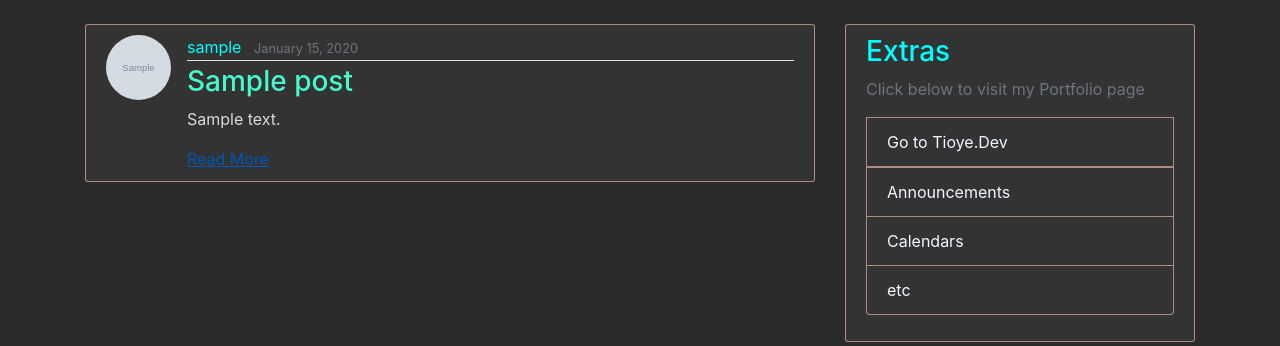
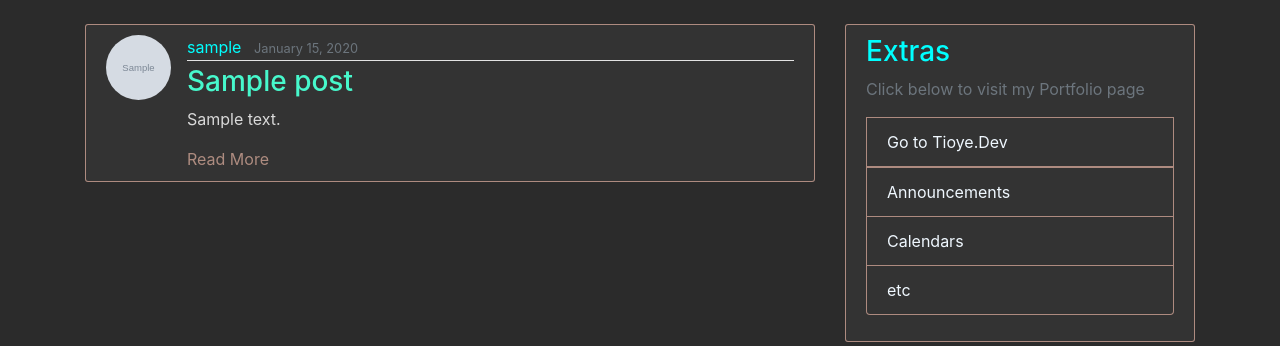
Before and after one commit to siechristian/codeniblog, a Django app: page / in a window 1280 px wide, with the pointer over the restyled element. Shown: the part 56-402 px from the top of the page. Run offline with Django 3.2, Linux system fonts and the light colour scheme; tables that the repository leaves empty hold one stand-in row (values such as "Sample post"); grey boxes marked "Sample" are stand-in pictures; some libraries are stand-ins or nearby versions.

Commit message:
link post on hover

```diff
--- a/blog/static/blog/main.css
+++ b/blog/static/blog/main.css
@@ -87,3 +87,8 @@ a.article-title:hover {
 .account-heading {
 	font-size: 2.5rem;
 }
+
+.post-link:hover {
+	color: var(--beige);
+	text-decoration: none;
+}
```
